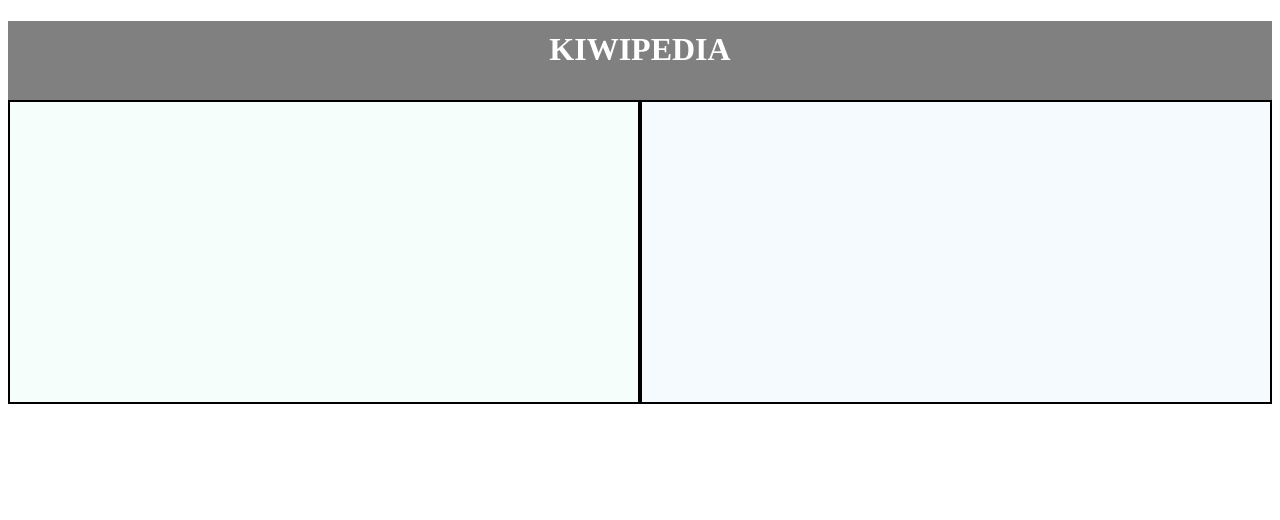
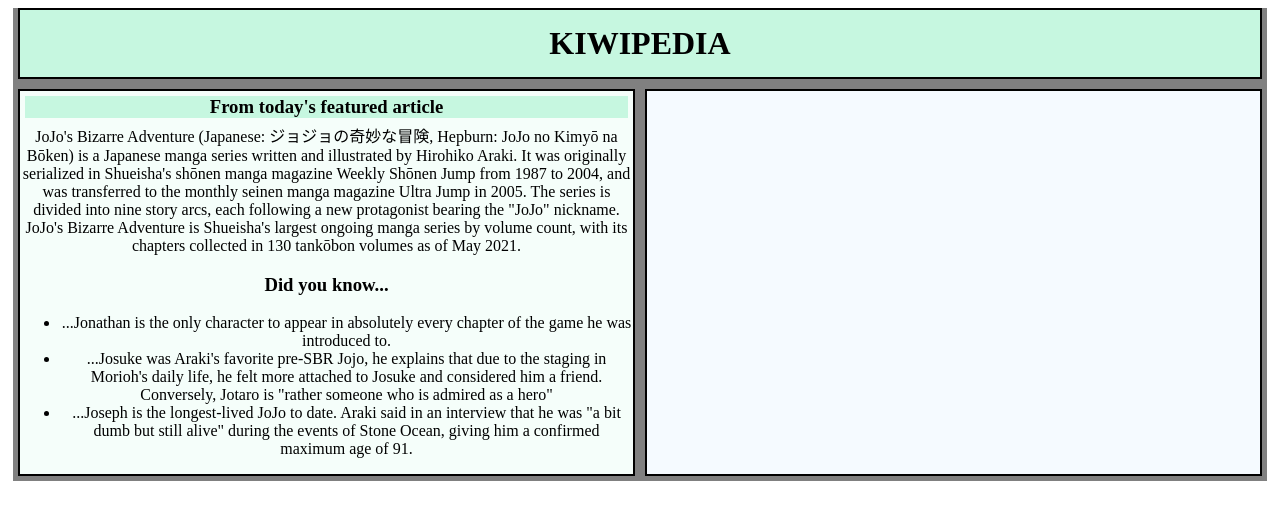
Before and after one commit to ESCAFFRE-Lucas/tp1-parcours-fullstack, a plain HTML site: page index.html in a window 1280 px wide. Drawn offline with Linux system fonts and the light colour scheme.

Commit message:
début des articles

```diff
--- a/index.html
+++ b/index.html
@@ -10,7 +10,24 @@
     <h1>KIWIPEDIA</h1>
     <div id="site-content">
         <div id="articles">
-
+            <h3 id="today-feature">From today's featured article</h3>
+            <div>JoJo's Bizarre Adventure (Japanese: ジョジョの奇妙な冒険, Hepburn: JoJo no Kimyō na Bōken)
+                is a Japanese manga series written and illustrated by Hirohiko Araki.
+                It was originally serialized in Shueisha's shōnen manga magazine Weekly Shōnen Jump from 1987 to 2004,
+                and was transferred to the monthly seinen manga magazine Ultra Jump in 2005.
+                The series is divided into nine story arcs, each following a new protagonist bearing the "JoJo" nickname.
+                JoJo's Bizarre Adventure is Shueisha's largest ongoing manga series by volume count,
+                with its chapters collected in 130 tankōbon volumes as of May 2021.</div>
+            <h3 id="did-you-know">Did you know...</h3>
+            <ul>
+                <li> ...Jonathan is the only character to appear in absolutely every chapter of the game he was introduced to.</li>
+                <li> ...Josuke was Araki's favorite pre-SBR Jojo, he explains that due to the staging in Morioh's daily life,
+                    he felt more attached to Josuke and considered him a friend. Conversely,
+                    Jotaro is "rather someone who is admired as a hero"</li>
+                <li> ...Joseph is the longest-lived JoJo to date.
+                    Araki said in an interview that he was "a bit dumb but still alive" during the events of Stone Ocean,
+                    giving him a confirmed maximum age of 91.</li>
+            </ul>
         </div>
         <div id="news">
 
--- a/mainstyles.css
+++ b/mainstyles.css
@@ -1,11 +1,14 @@
 .global {
     background-color: gray;
+    margin: 5px;
 }
 
 h1 {
-    color: white;
     text-align: center;
-    padding: 10px;
+    padding: 15px;
+    margin: 5px;
+    border: 2px black solid;
+    background-color: #C6F7E0;
 }
 
 #site-content {
@@ -13,15 +16,22 @@
 }
 
 #articles {
-    height: 300px;
     background-color: #F5FEFA;
     border: 2px black solid;
     width: 50%;
+    margin: 5px;
+    text-align: center;
+}
+
+#today-feature{
+    text-align: center;
+    background-color: #C6F7E0;
+    margin: 5px;
 }
 
 #news {
-    height: 300px;
     background-color: #F5FAFF;
     border: 2px black solid;
     width: 50%;
+    margin: 5px;
 }
```
